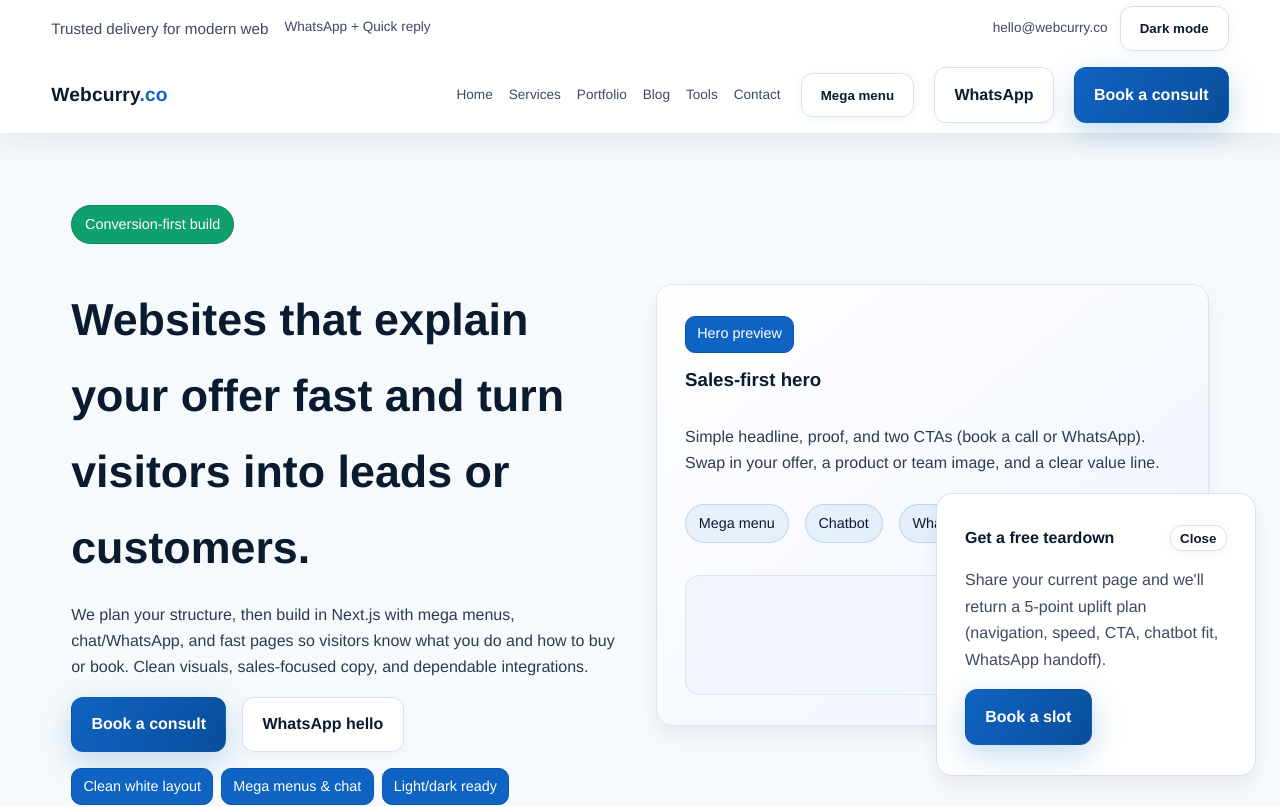
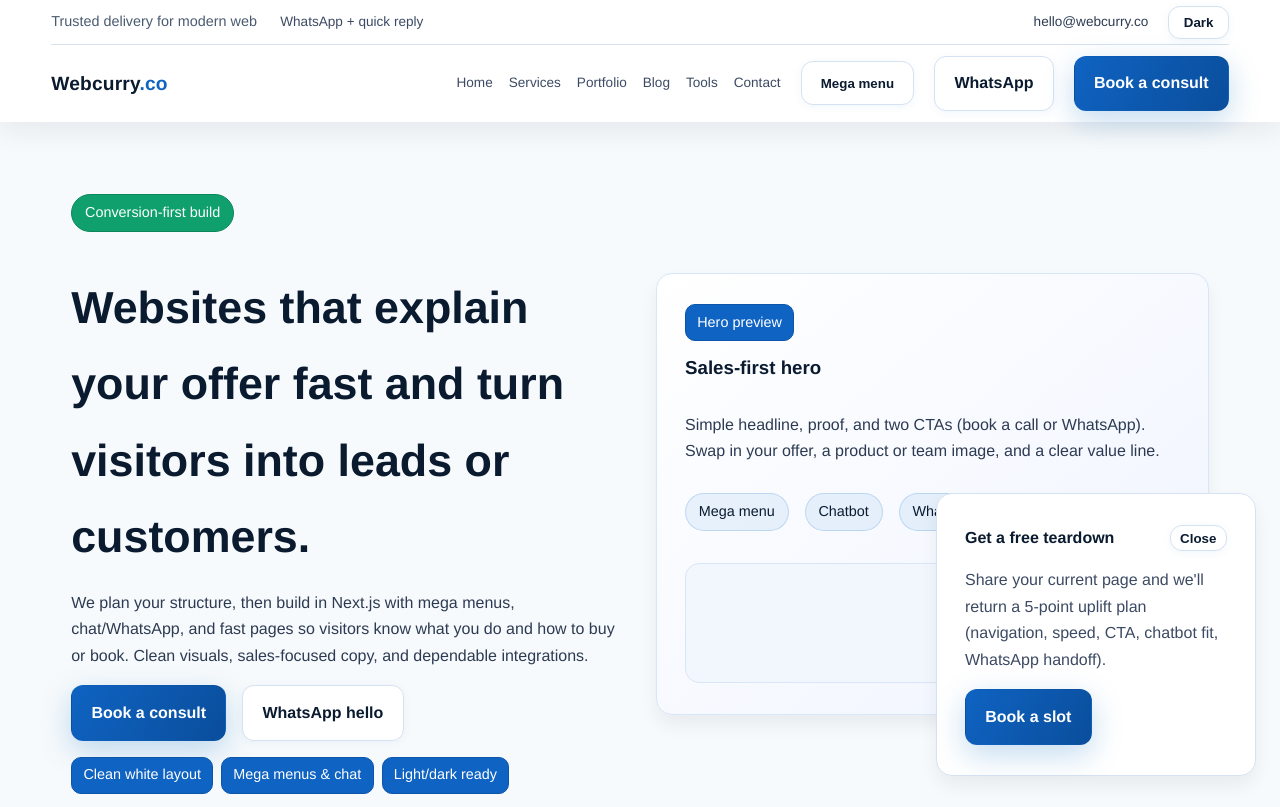
Before and after one commit to websmartshubhamk/webcurry.co, a Next.js app: page / in a window 1280 px wide. Shown: the top 807 px of the page. Built offline with nearby package versions, Linux system fonts and the light colour scheme.

Commit message:
style: tidy top bar spacing and simplify theme toggle button

```diff
--- a/components/Header.tsx
+++ b/components/Header.tsx
@@ -13,15 +13,26 @@ export function Header() {
 
   return (
     <header style={{ position: "sticky", top: 0, zIndex: 50, background: "var(--panel)", boxShadow: "0 10px 26px rgba(15,23,42,0.07)" }}>
-      <div className="container" style={{ display: "flex", justifyContent: "space-between", alignItems: "center", padding: "0.4rem 0", fontSize: "0.95rem" }}>
-        <div className="muted" style={{ display: "flex", gap: "1rem", flexWrap: "wrap" }}>
+      <div
+        className="container"
+        style={{
+          display: "flex",
+          justifyContent: "space-between",
+          alignItems: "center",
+          padding: "0.35rem 0",
+          fontSize: "0.9rem",
+          color: "#4a5b70",
+          borderBottom: "1px solid var(--border)"
+        }}
+      >
+        <div style={{ display: "flex", gap: "0.85rem", flexWrap: "wrap", alignItems: "center" }}>
           <span>Trusted delivery for modern web</span>
-          <a href={whatsappLink} className="tag" target="_blank" rel="noreferrer">
-            WhatsApp + Quick reply
+          <a href={whatsappLink} className="tag" style={{ padding: "0.3rem 0.6rem" }} target="_blank" rel="noreferrer">
+            WhatsApp + quick reply
           </a>
         </div>
-        <div style={{ display: "flex", gap: "0.75rem", alignItems: "center" }}>
-          <a className="tag" href="mailto:hello@webcurry.co">
+        <div style={{ display: "flex", gap: "0.65rem", alignItems: "center" }}>
+          <a className="tag" style={{ color: "#2d3b52", padding: "0.3rem 0.6rem" }} href="mailto:hello@webcurry.co">
             hello@webcurry.co
           </a>
           <ThemeToggle />
--- a/components/ThemeToggle.tsx
+++ b/components/ThemeToggle.tsx
@@ -5,8 +5,8 @@ import { useTheme } from "@/components/ThemeProvider";
 export function ThemeToggle() {
   const { theme, toggle } = useTheme();
   return (
-    <button className="btn btn-secondary" onClick={toggle} aria-label="Toggle light/dark theme">
-      {theme === "light" ? "Dark mode" : "Light mode"}
+    <button className="btn btn-secondary" style={{ padding: "0.5rem 0.9rem" }} onClick={toggle} aria-label="Toggle light/dark theme">
+      {theme === "light" ? "Dark" : "Light"}
     </button>
   );
 }
```
